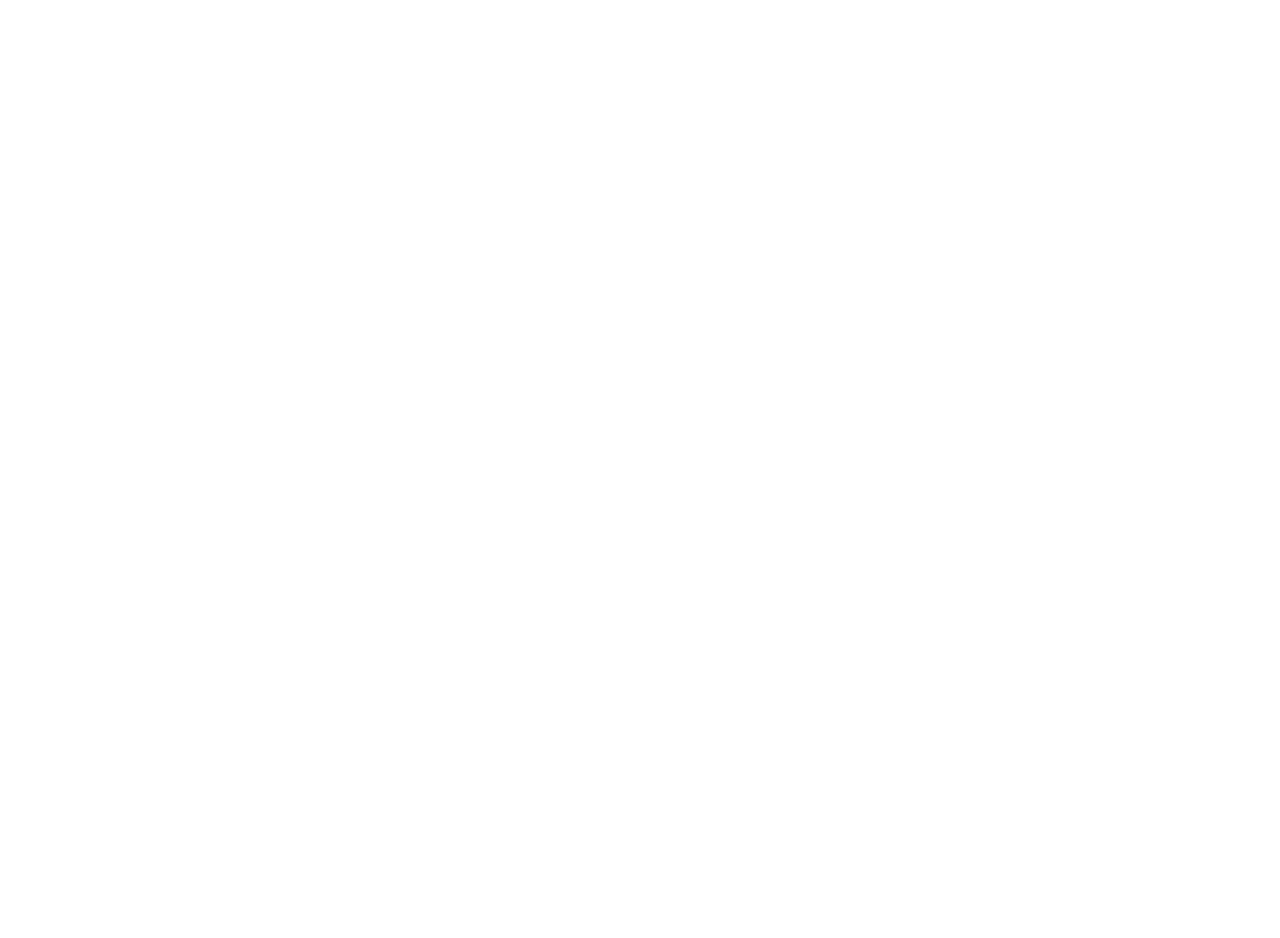
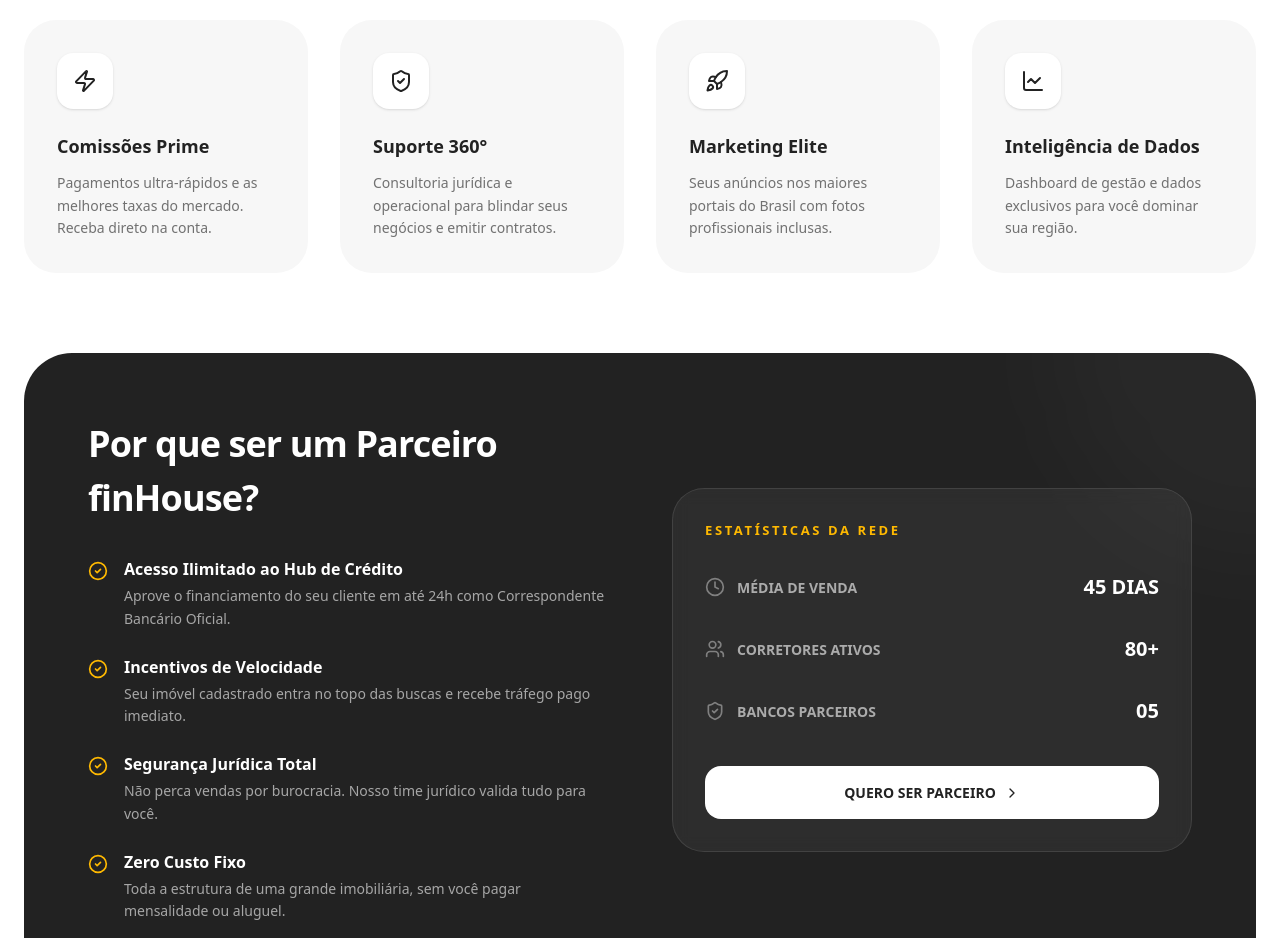
Before and after one commit to contatofinhouse/finhouse_oficial, a Next.js app: page /login in a window 1280 px wide. Shown: the part 1200-2138 px from the top of the page. Before the commit the page ends 800 px from the top, so only its background shows below. Built offline with nearby package versions, Linux system fonts and the light colour scheme; no server answers; the database is empty.

Commit message:
feat: add broker dashboard button and partner benefits on login page

```diff
--- a/src/app/HomeContent.tsx
+++ b/src/app/HomeContent.tsx
@@ -318,7 +318,13 @@
                 >
                   Seja um Parceiro <ArrowRight className="w-5 h-5" />
                 </a>
-              <div className="flex -space-x-3 items-center ml-2">
+                <a
+                  href="/login"
+                  className="inline-flex items-center justify-center gap-3 px-8 py-5 rounded-2xl bg-white/10 border border-white/20 text-white text-[15px] font-extrabold hover:bg-white/20 transition-all active:scale-95"
+                >
+                  Painel do Corretor
+                </a>
+                <div className="flex -space-x-3 items-center sm:ml-2 mt-4 sm:mt-0">
                 {[
                   "https://images.unsplash.com/photo-1507003211169-0a1dd7228f2d?w=100&h=100&fit=crop&crop=faces",
                   "https://images.unsplash.com/photo-1494790108377-be9c29b29330?w=100&h=100&fit=crop&crop=faces",
--- a/src/app/login/page.tsx
+++ b/src/app/login/page.tsx
@@ -7,7 +7,19 @@
 import { useAuth } from "@/contexts/AuthContext";
 import { Input } from "@/components/ui/input";
 import { Label } from "@/components/ui/label";
-import { Eye, EyeOff, ArrowLeft } from "lucide-react";
+import {
+    Eye,
+    EyeOff,
+    ArrowLeft,
+    Zap,
+    ShieldCheck,
+    Rocket,
+    LineChart,
+    CheckCircle2,
+    Clock,
+    Users,
+    ChevronRight
+} from "lucide-react";
 
 function LoginForm() {
     const { login } = useAuth();
@@ -115,8 +127,122 @@
     );
 }
 
+const WA_PARTNER = "https://wa.me/5511955842951?text=Olá! Quero saber mais sobre a parceria para corretores.";
+
+function BrokerBenefits() {
+    return (
+        <div className="py-20 md:py-28 bg-white border-t border-[#ebebeb]">
+            <div className="max-w-[1280px] mx-auto px-6">
+                <div className="max-w-3xl mx-auto text-center mb-16 px-4">
+                    <div className="inline-flex items-center gap-2 px-3 py-1 rounded-full bg-amber-50 border border-amber-100 mb-6 font-bold text-[11px] text-amber-600 uppercase tracking-widest">
+                        Ecossistema para Autônomos
+                    </div>
+                    <h2 className="text-[32px] md:text-[48px] font-black text-[#222] leading-[1.1] tracking-[-0.03em] mb-6">
+                        Sua imobiliária digital de elite, com <span className="text-amber-500">risco zero</span>
+                    </h2>
+                    <p className="text-[17px] md:text-[19px] text-[#717171] leading-relaxed font-medium">
+                        Você foca na venda e no relacionamento. Nós cuidamos da infraestrutura, do crédito e da burocracia.
+                    </p>
+                </div>
+
+                <div className="grid md:grid-cols-2 lg:grid-cols-4 gap-8 mb-20">
+                    {[
+                        {
+                            icon: Zap,
+                            title: "Comissões Prime",
+                            desc: "Pagamentos ultra-rápidos e as melhores taxas do mercado. Receba direto na conta."
+                        },
+                        {
+                            icon: ShieldCheck,
+                            title: "Suporte 360°",
+                            desc: "Consultoria jurídica e operacional para blindar seus negócios e emitir contratos."
+                        },
+                        {
+                            icon: Rocket,
+                            title: "Marketing Elite",
+                            desc: "Seus anúncios nos maiores portais do Brasil com fotos profissionais inclusas."
+                        },
+                        {
+                            icon: LineChart,
+                            title: "Inteligência de Dados",
+                            desc: "Dashboard de gestão e dados exclusivos para você dominar sua região."
+                        },
+                    ].map((item, idx) => (
+                        <div key={idx} className="p-8 rounded-[32px] bg-[#f7f7f7] hover:bg-white border border-transparent hover:border-[#ebebeb] hover:shadow-xl hover:shadow-black/5 transition-all group">
+                            <div className="w-14 h-14 rounded-2xl bg-white flex items-center justify-center mb-6 shadow-sm group-hover:bg-[#222] transition-colors">
+                                <item.icon className="w-6 h-6 text-[#222] group-hover:text-white transition-colors" />
+                            </div>
+                            <h3 className="text-[18px] font-bold text-[#222] mb-3">{item.title}</h3>
+                            <p className="text-[14px] text-[#717171] leading-relaxed font-medium">{item.desc}</p>
+                        </div>
+                    ))}
+                </div>
+
+                {/* Incentivos de Velocidade */}
+                <div className="bg-[#222] rounded-[48px] p-8 md:p-16 relative overflow-hidden">
+                    <div className="absolute top-0 right-0 w-[400px] h-[400px] bg-white/[0.03] rounded-full blur-3xl -translate-y-1/2 translate-x-1/2" />
+                    <div className="relative z-10 grid lg:grid-cols-2 gap-16 items-center">
+                        <div>
+                            <h3 className="text-[28px] md:text-[36px] font-bold text-white mb-8 tracking-tight">
+                                Por que ser um Parceiro finHouse?
+                            </h3>
+                            <div className="space-y-6">
+                                {[
+                                    { t: "Acesso Ilimitado ao Hub de Crédito", d: "Aprove o financiamento do seu cliente em até 24h como Correspondente Bancário Oficial." },
+                                    { t: "Incentivos de Velocidade", d: "Seu imóvel cadastrado entra no topo das buscas e recebe tráfego pago imediato." },
+                                    { t: "Segurança Jurídica Total", d: "Não perca vendas por burocracia. Nosso time jurídico valida tudo para você." },
+                                    { t: "Zero Custo Fixo", d: "Toda a estrutura de uma grande imobiliária, sem você pagar mensalidade ou aluguel." }
+                                ].map((step, i) => (
+                                    <div key={i} className="flex gap-4">
+                                        <div className="mt-1">
+                                            <CheckCircle2 className="w-5 h-5 text-amber-400" />
+                                        </div>
+                                        <div>
+                                            <h4 className="text-white text-[16px] font-bold mb-1">{step.t}</h4>
+                                            <p className="text-white/60 text-[14px] leading-relaxed">{step.d}</p>
+                                        </div>
+                                    </div>
+                                ))}
+                            </div>
+                        </div>
+                        <div className="bg-white/5 backdrop-blur-sm rounded-[32px] p-8 border border-white/10 uppercase">
+                            <h4 className="text-amber-400 text-[13px] font-black tracking-[0.2em] mb-8">Estatísticas da Rede</h4>
+                            <div className="space-y-8">
+                                {[
+                                    { label: "Média de Venda", value: "45 dias", icon: Clock },
+                                    { label: "Corretores Ativos", value: "80+", icon: Users },
+                                    { label: "Bancos Parceiros", value: "05", icon: ShieldCheck }
+                                ].map((stat, i) => (
+                                    <div key={i} className="flex items-center justify-between">
+                                        <div className="flex items-center gap-3">
+                                            <stat.icon className="w-5 h-5 text-white/40" />
+                                            <span className="text-white/60 text-[14px] font-bold">{stat.label}</span>
+                                        </div>
+                                        <span className="text-white text-[20px] font-black">{stat.value}</span>
+                                    </div>
+                                ))}
+                                <a
+                                    href={WA_PARTNER}
+                                    target="_blank"
+                                    rel="noopener noreferrer"
+                                    className="flex items-center justify-center gap-2 w-full py-4 rounded-2xl bg-white text-[#222] text-[14px] font-black hover:bg-amber-400 transition-colors uppercase mt-10"
+                                >
+                                    Quero ser parceiro <ChevronRight className="w-4 h-4" />
+                                </a>
+                            </div>
+                        </div>
+                    </div>
+                </div>
+            </div>
+        </div>
+    );
+}
+
 export default function LoginPage() {
     return (
-        <LoginForm />
+        <div className="min-h-screen bg-[#f7f7f7]">
+            <LoginForm />
+            <BrokerBenefits />
+        </div>
     );
 }
```
Lines whose indentation alone changed are shown as unchanged.
